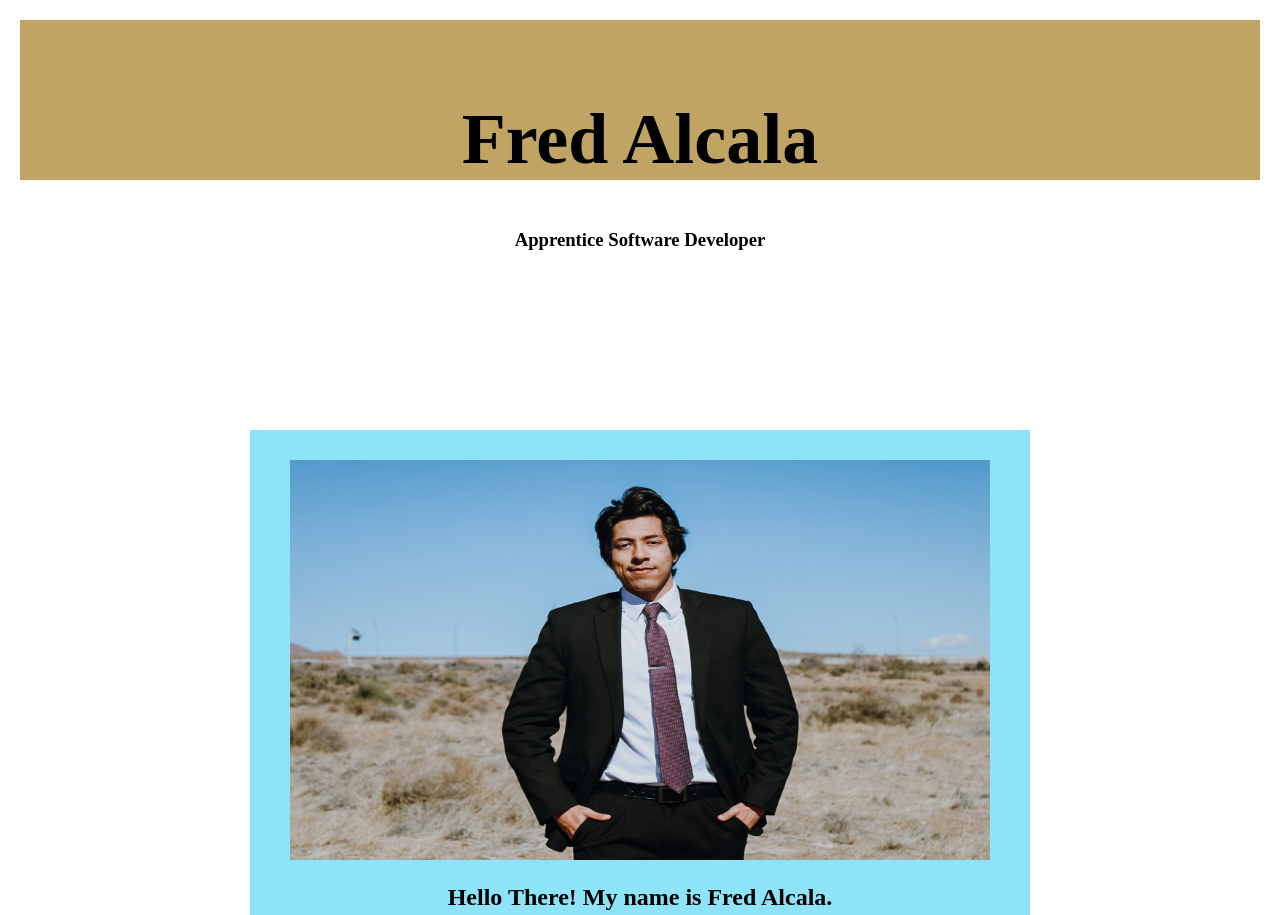
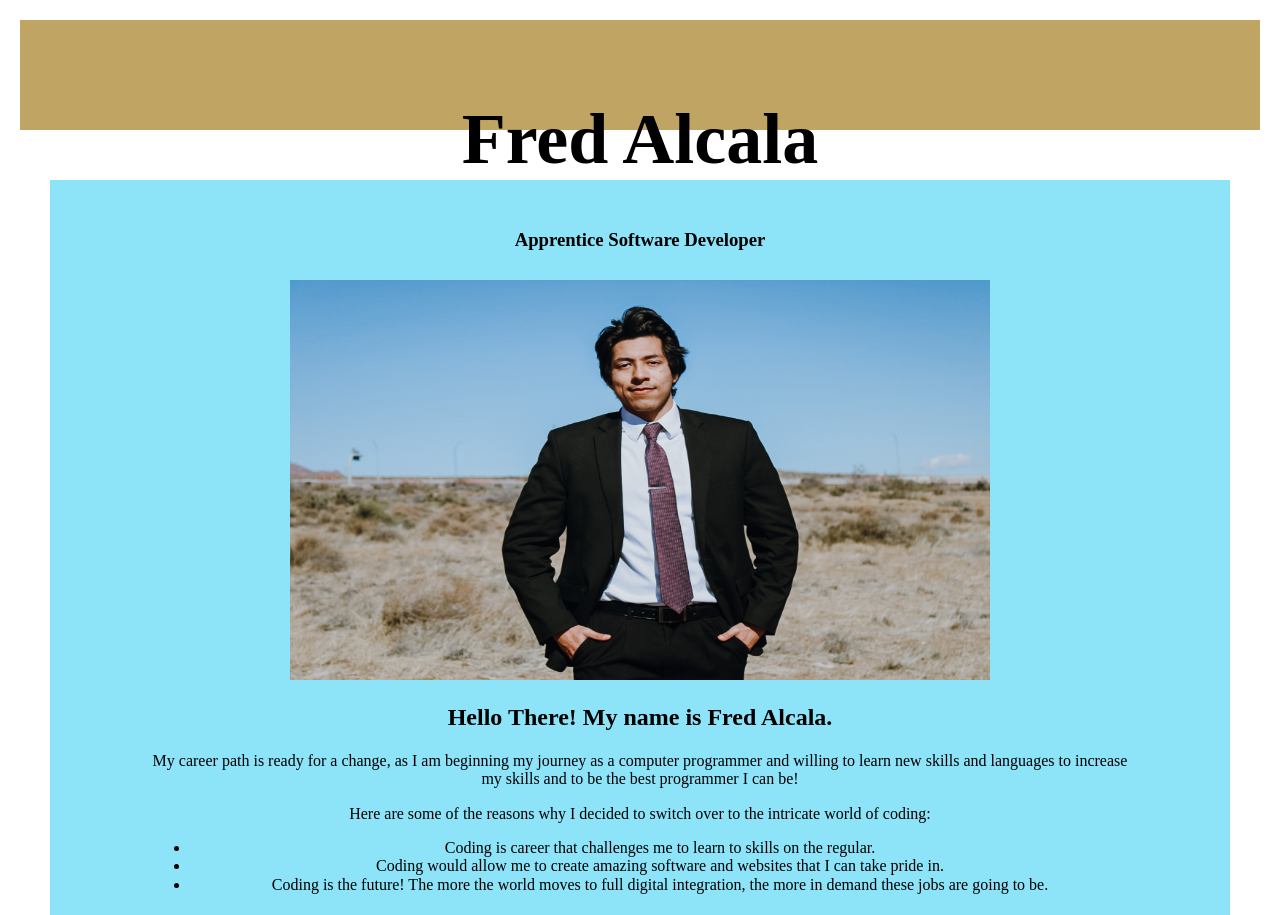
Before and after one commit to fredalcala/Online-Portfolio, a plain HTML site: page index.html in a window 1280 px wide. Shown: the top 915 px of the page. Drawn offline with nearby package versions, Linux system fonts and the light colour scheme.

Commit message:
Update style.css

```diff
--- a/style.css
+++ b/style.css
@@ -1,5 +1,5 @@
 header{
-  height: 100px;
+  height: 50px;
   margin: 20px;
   width: auto;
   padding: 30px;
@@ -8,8 +8,8 @@ header{
 
 .pageContainer{
   width: auto;
-  margin: 250px;
-  padding: 30px;
+  margin: 50px;
+  padding: 100px;
   background-color: #8DE3F8;
 }
 
```
